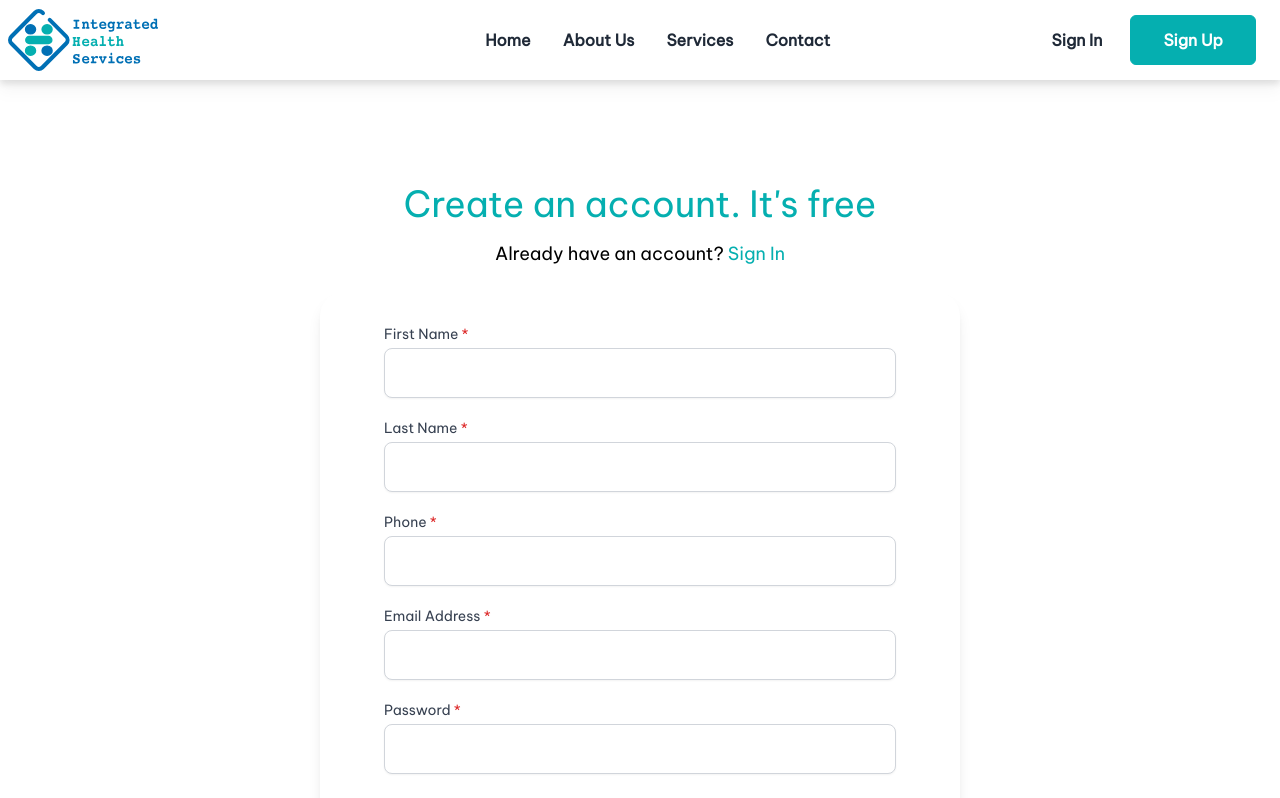
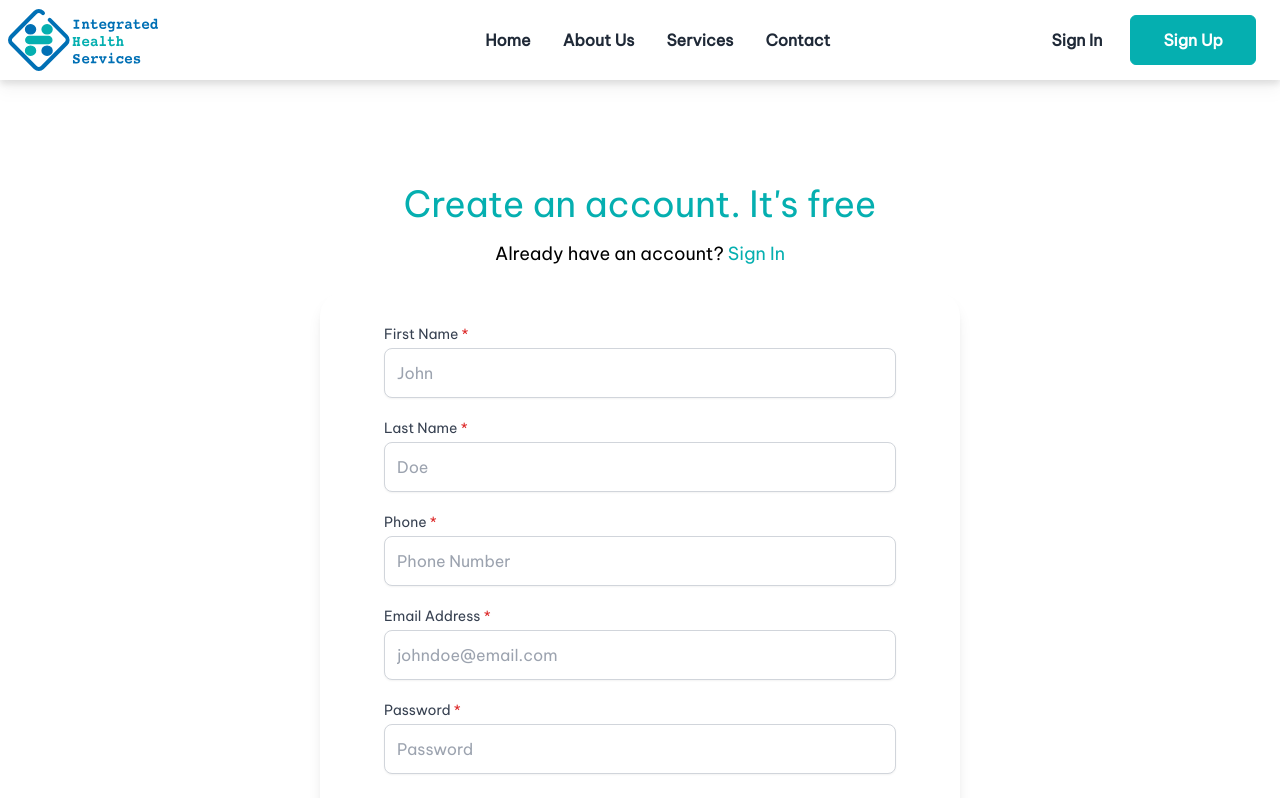
Before and after one commit to ihsidna/ihs-frontend, a React (Create React App) app: page /signup in a window 1280 px wide. Shown: the top 798 px of the page. Built offline with nearby package versions, Linux system fonts and the light colour scheme.

Commit message:
inserted appropriate placeholders

```diff
--- a/src/components/website/globals/SignInForm.jsx
+++ b/src/components/website/globals/SignInForm.jsx
@@ -23,7 +23,7 @@ const SignInForm = () => {
 						<div className="">
 							<label htmlFor="password" className="block text-sm font-medium text-gray-700 mt-5">Password  <span className="text-red-600">*</span></label>
 							<div className="mt-1">
-								<input type="password" id="password" name="password" autoComplete="current-password" required placeholder="••••••••"
+								<input type="password" id="password" name="password" autoComplete="current-password" required placeholder="Password"
 											 className="w-full border border-gray-300 px-3 py-3 rounded-lg shadow-sm focus:outline-none focus:border:bg-ihs-green-shade-500 focus:ring-1 focus:ring-ihs-green-shade-600"/>
 							</div>
 						</div>
--- a/src/components/website/globals/SignUpForm.jsx
+++ b/src/components/website/globals/SignUpForm.jsx
@@ -15,7 +15,7 @@ const SignUpForm = () => {
 							<label htmlFor="firstName" className="block text-sm font-medium text-gray-700">First Name <span
 								className="text-red-600">*</span></label>
 							<div className="mt-1">
-								<input type="text" id="firstName" name="firstName" required autoComplete="current-firstName"
+								<input type="text" id="firstName" name="firstName" required placeholder="John" autoComplete="current-firstName"
 											 className="w-full border border-gray-300 px-3 py-3 rounded-lg shadow-sm focus:outline-none focus:border:bg-ihs-green-shade-500 focus:ring-1 focus:ring-ihs-green-shade-600"/>
 							</div>
 						</div>
@@ -24,7 +24,7 @@ const SignUpForm = () => {
 							<label htmlFor="lastName" className="block text-sm font-medium text-gray-700 mt-5">Last Name <span
 								className="text-red-600">*</span></label>
 							<div className="mt-1">
-								<input type="text" id="lastName" name="lastName" required autoComplete="current-lastName"
+								<input type="text" id="lastName" name="lastName" required placeholder="Doe" autoComplete="current-lastName"
 											 className="w-full border border-gray-300 px-3 py-3 rounded-lg shadow-sm focus:outline-none focus:border:bg-ihs-green-shade-500 focus:ring-1 focus:ring-ihs-green-shade-600" />
 							</div>
 						</div>
@@ -33,7 +33,7 @@ const SignUpForm = () => {
 							<label htmlFor="phone" className="block text-sm font-medium text-gray-700 mt-5">Phone <span
 								className="text-red-600">*</span></label>
 							<div className="mt-1">
-								<input type="tel" id="phone" name="phone" required autoComplete="current-phone"
+								<input type="tel" id="phone" name="phone" required placeholder="Phone Number" autoComplete="current-phone"
 											 className="w-full border border-gray-300 px-3 py-3 rounded-lg shadow-sm focus:outline-none focus:border:bg-ihs-green-shade-500 focus:ring-1 focus:ring-ihs-green-shade-600"/>
 							</div>
 						</div>
@@ -41,7 +41,7 @@ const SignUpForm = () => {
 						<div className="">
 							<label htmlFor="email" className="block text-sm font-medium text-gray-700 mt-5">Email Address <span className="text-red-600">*</span></label>
 							<div className="mt-1">
-								<input type="email" id="email" name="email" autoComplete="email" required
+								<input type="email" id="email" name="email" autoComplete="email" placeholder="johndoe@email.com" required
 											 className="w-full border border-gray-300 px-3 py-3 rounded-lg shadow-sm focus:outline-none focus:border:bg-ihs-green-shade-500 focus:ring-1 focus:ring-ihs-green-shade-600"/>
 							</div>
 						</div>
@@ -49,7 +49,7 @@ const SignUpForm = () => {
 						<div className="">
 							<label htmlFor="password" className="block text-sm font-medium text-gray-700 mt-5">Password  <span className="text-red-600">*</span></label>
 							<div className="mt-1">
-								<input type="password" id="password" name="password" autoComplete="current-password" required
+								<input type="password" id="password" name="password" autoComplete="current-password" required placeholder="Password"
 											 className="w-full border border-gray-300 px-3 py-3 rounded-lg shadow-sm focus:outline-none focus:border:bg-ihs-green-shade-500 focus:ring-1 focus:ring-ihs-green-shade-600"/>
 							</div>
 						</div>
```
